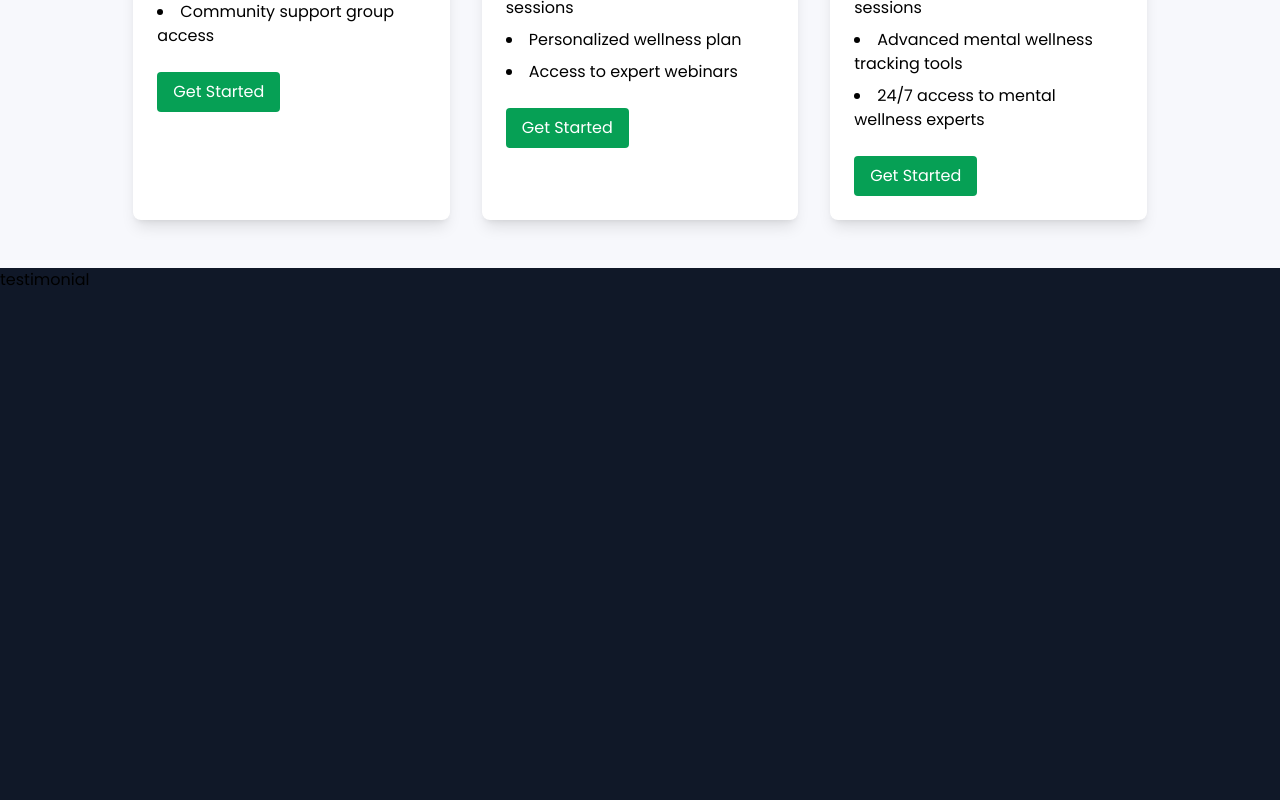
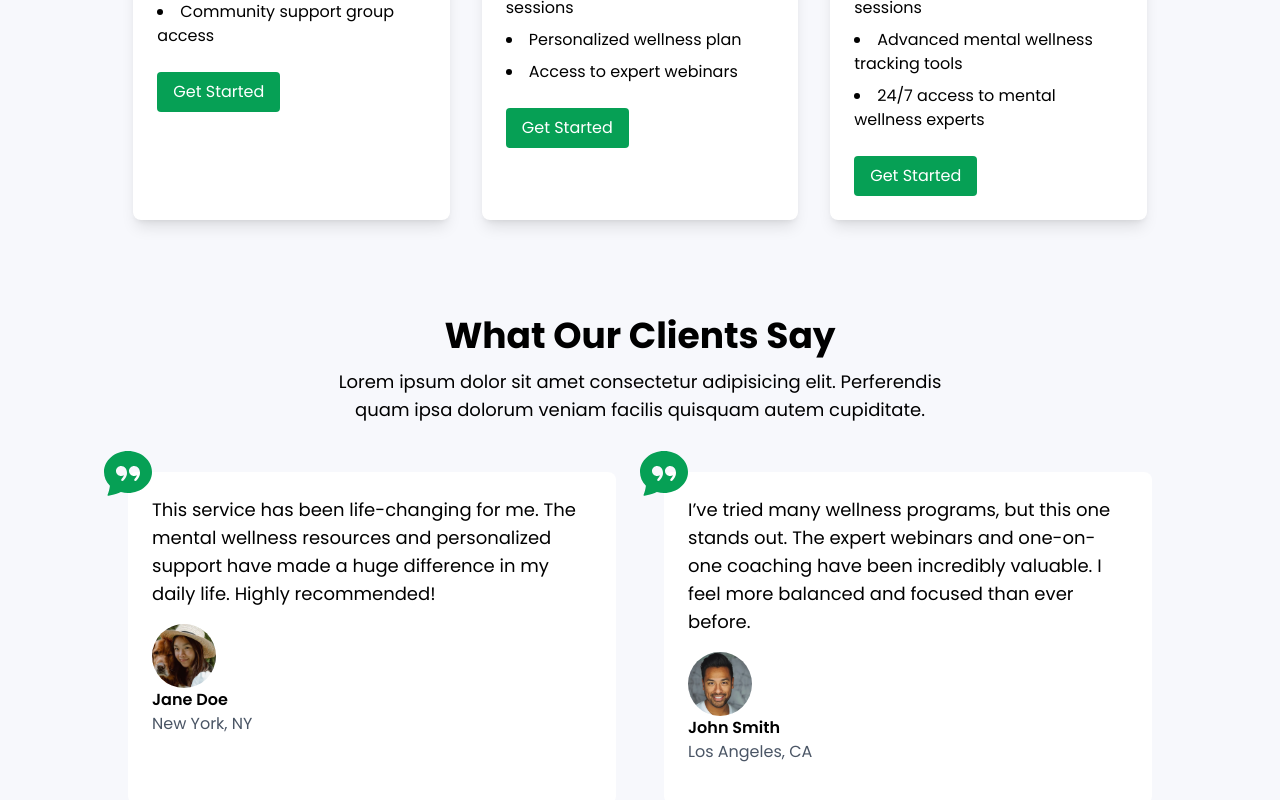
Before and after one commit to amdadislam01/mindleap-health, a React (Vite) app: page / in a window 1280 px wide. Shown: the part 3694-4494 px from the top of the page. Built offline with nearby package versions, Linux system fonts and the light colour scheme.

Commit message:
Testmonial section complate

```diff
--- a/src/components/Testimonial.jsx
+++ b/src/components/Testimonial.jsx
@@ -1,9 +1,54 @@
 import React from 'react'
+import { BsFillChatQuoteFill } from "react-icons/bs";
+import review1  from '../assets/review1.webp'
+import review2  from '../assets/review2.webp'
+
+
+const  testimonials =[
+    {
+      name: 'Jane Doe',
+      location: 'New York, NY',
+      review: 'This service has been life-changing for me. The mental wellness resources and personalized support have made a huge difference in my daily life. Highly recommended!',
+      image: review1,
+    },
+    {
+      name: 'John Smith',
+      location: 'Los Angeles, CA',
+      review: 'I’ve tried many wellness programs, but this one stands out. The expert webinars and one-on-one coaching have been incredibly valuable. I feel more balanced and focused than ever before.',
+      image: review2,
+    },
+  ]
 
 const Testimonial = () => {
   return (
-    <div className='h-screen bg-gray-900' id='testimonial'>
-      testimonial
+    <div className='bg-[#f7f8fc] py-12' id='testimonial'>
+      <div className="container mx-auto">
+        <div className="text-center mb-12">
+            <h2 className='text-4xl font-bold mb-3'>What Our Clients Say</h2>
+            <p className='text-lg mb-12 md:w-1/2 mx-auto'>Lorem ipsum dolor sit amet consectetur adipisicing elit. Perferendis quam ipsa dolorum veniam facilis quisquam autem cupiditate.</p>
+          </div>
+          <div className="flex flex-col md:w-4/5 mx-auto md:flex-row md:gap-12 gap-8">
+            {
+              testimonials.map((testimonial, indexe)=>(
+                <div key={indexe} className='relative bg-white rounded-lg p-6 flex-1'>
+                  <div className='absolute top-0 left-0 transform -translate-x-1/2 -translate-y-1/2'>
+                    <BsFillChatQuoteFill className='size-12 text-primary' />
+                  </div>
+                  <div className="flex flex-col space-y-3 mb-4">
+                    <p className='text-lg mb-4'>{testimonial.review}</p>
+                    <div className="">
+                      <img src={testimonial.image} alt="review1" className='size-16 rounded-full object-cover mr-4' />
+                      <div className="">
+                        <p className='font-semibold'>{testimonial.name}</p>
+                        <p className='text-gray-600'>{testimonial.location}</p>
+                      </div>
+                    </div>
+                  </div>
+                </div>
+              ))
+            }
+          </div>
+      </div>
     </div>
   )
 }
```
